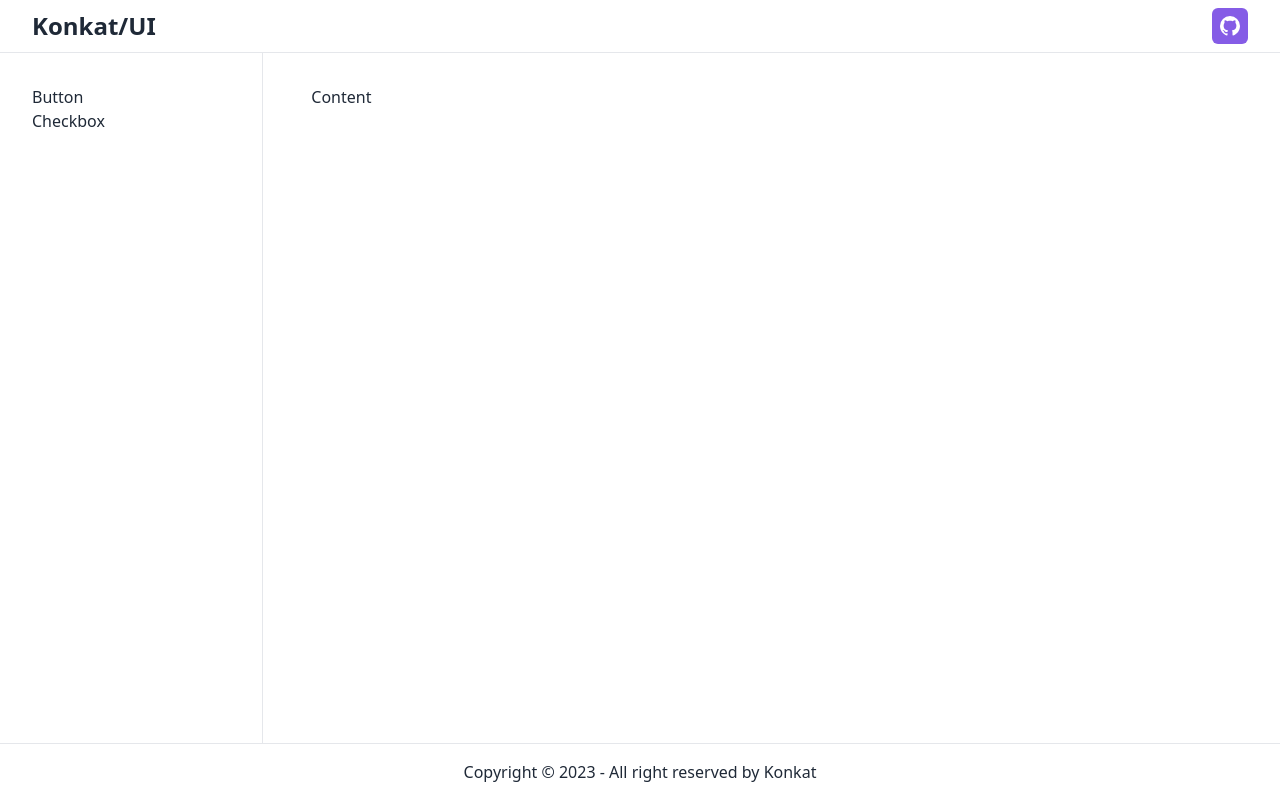
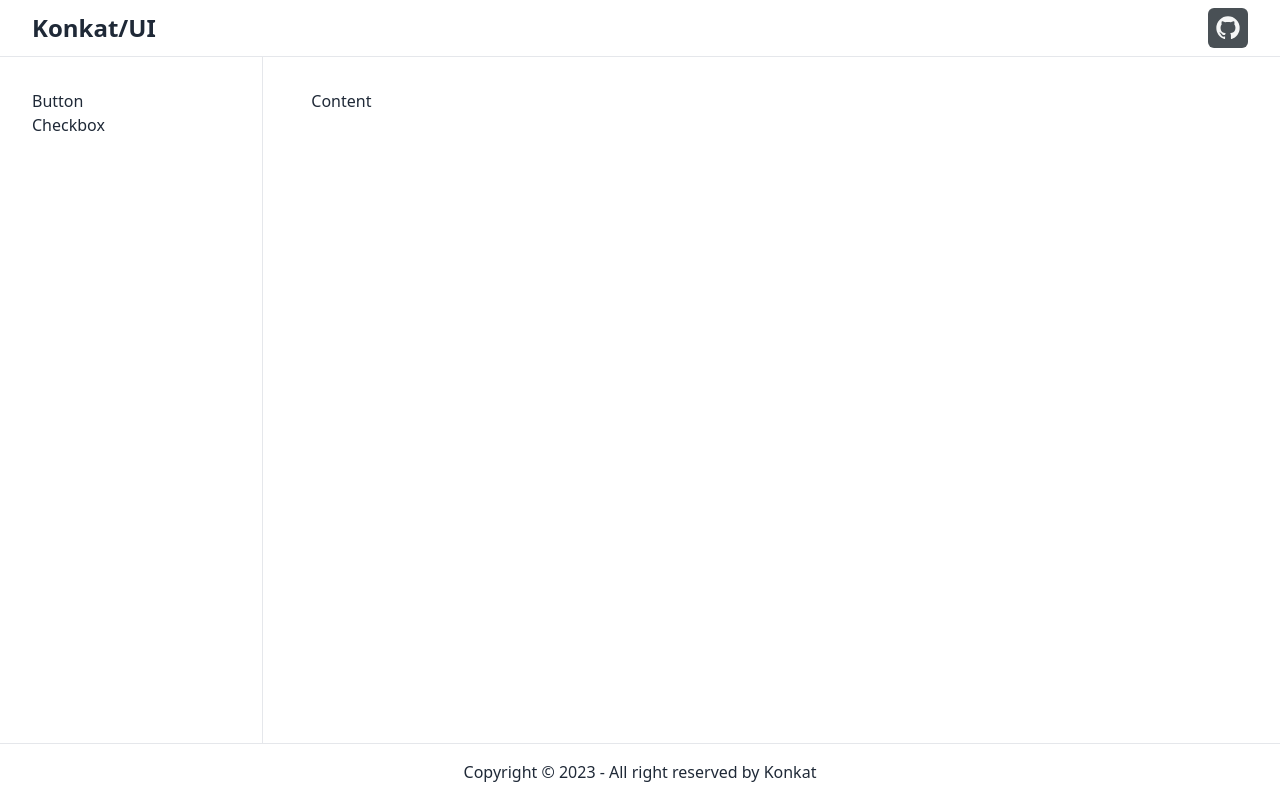
Before and after one commit to KonkatHub/konkat-ui, a SvelteKit app: page / in a window 1280 px wide. Built offline with nearby package versions, Linux system fonts and the light colour scheme.

Commit message:
[6] feat: add base color

```diff
--- a/src/app.postcss
+++ b/src/app.postcss
@@ -4,6 +4,18 @@
 
 @layer base {
   :root {
+    --konkat-base-50: 245 246 246;
+    --konkat-base-100: 228 231 233;
+    --konkat-base-200: 205 211 212;
+    --konkat-base-300: 169 179 183;
+    --konkat-base-400: 127 140 145;
+    --konkat-base-500: 100 113 118;
+    --konkat-base-600: 85 96 101;
+    --konkat-base-700: 73 80 85;
+    --konkat-base-800: 65 70 73;
+    --konkat-base-900: 57 61 64;
+    --konkat-base-950: 45 49 52;
+
     --color-primary-50: hsl(252, 83%, 98%);
     --color-primary-100: hsl(251, 74%, 95%);
     --color-primary-200: hsl(249, 76%, 92%);
--- a/src/components/Navbar.svelte
+++ b/src/components/Navbar.svelte
@@ -5,12 +5,12 @@
 <header class="flex items-center justify-between px-4 py-2 sm:px-8">
   <div>
     <a href="/" class="text-2xl font-bold">
-      <h3>Konkat/UI</h3>
+      <h3 class="text-mathis-base">Konkat/UI</h3>
     </a>
   </div>
-  <div>
-    <Button href="https://github.com/KonkatHub/konkat-ui" target="_blank" size="sm" shape="square">
-      <svg xmlns="http://www.w3.org/2000/svg" width="24" height="24" viewBox="0 0 24 24">
+  <div class="flex items-center gap-2">
+    <Button href="https://github.com/KonkatHub/konkat-ui" target="_blank" shape="square">
+      <svg xmlns="http://www.w3.org/2000/svg" width="28" height="28" viewBox="0 0 24 24">
         <path
           fill="currentColor"
           d="M12 2A10 10 0 0 0 2 12c0 4.42 2.87 8.17 6.84 9.5c.5.08.66-.23.66-.5v-1.69c-2.77.6-3.36-1.34-3.36-1.34c-.46-1.16-1.11-1.47-1.11-1.47c-.91-.62.07-.6.07-.6c1 .07 1.53 1.03 1.53 1.03c.87 1.52 2.34 1.07 2.91.83c.09-.65.35-1.09.63-1.34c-2.22-.25-4.55-1.11-4.55-4.92c0-1.11.38-2 1.03-2.71c-.1-.25-.45-1.29.1-2.64c0 0 .84-.27 2.75 1.02c.79-.22 1.65-.33 2.5-.33c.85 0 1.71.11 2.5.33c1.91-1.29 2.75-1.02 2.75-1.02c.55 1.35.2 2.39.1 2.64c.65.71 1.03 1.6 1.03 2.71c0 3.82-2.34 4.66-4.57 4.91c.36.31.69.92.69 1.85V21c0 .27.16.59.67.5C19.14 20.16 22 16.42 22 12A10 10 0 0 0 12 2Z"
--- a/src/lib/components/button/Button.svelte
+++ b/src/lib/components/button/Button.svelte
@@ -5,10 +5,10 @@
 
   let className: string | undefined | null = undefined;
   export { className as class };
-  export let theme: VariantProps<typeof buttonVariants>['theme'] = 'default';
-  export let variant: VariantProps<typeof buttonVariants>['variant'] = 'default';
-  export let shape: VariantProps<typeof buttonVariants>['shape'] = 'default';
-  export let size: VariantProps<typeof buttonVariants>['size'] = 'default';
+  export let theme: VariantProps<typeof buttonVariants>['theme'] = undefined;
+  export let variant: VariantProps<typeof buttonVariants>['variant'] = undefined;
+  export let shape: VariantProps<typeof buttonVariants>['shape'] = undefined;
+  export let size: VariantProps<typeof buttonVariants>['size'] = undefined;
 
   export let type: ButtonProps['type'] = 'button';
   export let href: ButtonProps['href'] = undefined;
--- a/src/lib/components/button/index.ts
+++ b/src/lib/components/button/index.ts
@@ -24,8 +24,15 @@ export const buttonVariants = cva(
   {
     variants: {
       theme: {
-        default: [
-          'bg-primary text-white ',
+        base: [
+          'bg-base-700 text-base-50',
+          'hover:bg-base-900',
+          'active:bg-base-950',
+          'focus-visible:outline-base-700',
+          'disabled:bg-base-200 disabled:text-base-800',
+        ],
+        primary: [
+          'bg-primary text-white',
           'hover:bg-primary-600',
           'active:bg-primary-700',
           'focus-visible:outline-primary',
@@ -54,11 +61,15 @@ export const buttonVariants = cva(
         ],
       },
       variant: {
-        default: '',
-        outline: 'border border-solid',
+        outline: [
+          'border border-solid bg-opacity-0',
+          'hover:bg-opacity-10',
+          'active:bg-opacity-20',
+          'disabled:bg-transparent',
+        ],
+        link: '',
       },
       shape: {
-        default: '',
         pill: 'rounded-full',
         square: 'aspect-square',
         circle: 'rounded-full aspect-square',
@@ -66,16 +77,21 @@ export const buttonVariants = cva(
       size: {
         xs: 'h-8 px-2 text-sm',
         sm: 'h-9 px-3',
-        default: 'h-10 px-4',
+        md: 'h-10 px-4',
         lg: 'h-12 px-8 text-lg',
       },
     },
     compoundVariants: [
       {
-        theme: 'default',
+        theme: 'base',
+        variant: 'outline',
+        class: ['text-base-700 border-neutral-700'],
+      },
+      {
+        theme: 'primary',
         variant: 'outline',
         class: [
-          'text-primary-700 border-primary-700 bg-white',
+          'text-primary-700 border-primary-700 bg-transparent',
           'hover:bg-primary-50',
           'active:bg-primary-100',
           'focus-visible:outline-primary-700',
@@ -86,7 +102,7 @@ export const buttonVariants = cva(
         theme: 'secondary',
         variant: 'outline',
         class: [
-          'text-secondary-700 border-secondary-700 bg-white',
+          'text-secondary-700 border-secondary-700 bg-transparent',
           'hover:bg-secondary-50',
           'active:bg-secondary-100',
           'focus-visible:outline-secondary-700',
@@ -97,7 +113,7 @@ export const buttonVariants = cva(
         theme: 'accent',
         variant: 'outline',
         class: [
-          'text-accent-700 border-accent-700 bg-white',
+          'text-accent-700 border-accent-700 bg-transparent',
           'hover:bg-accent-50',
           'active:bg-accent-100',
           'focus-visible:outline-accent-700',
@@ -108,7 +124,7 @@ export const buttonVariants = cva(
         theme: 'destructive',
         variant: 'outline',
         class: [
-          'text-destructive-700 border-destructive-700 bg-white',
+          'text-destructive-700 border-destructive-700 bg-transparent',
           'hover:bg-destructive-50',
           'active:bg-destructive-100',
           'focus-visible:outline-destructive-700',
@@ -116,16 +132,14 @@ export const buttonVariants = cva(
         ],
       },
       {
-        size: ['xs', 'sm', 'default', 'lg'],
+        size: ['xs', 'sm', 'md', 'lg'],
         shape: ['square', 'circle'],
         class: 'px-0',
       },
     ],
     defaultVariants: {
-      theme: 'default',
-      variant: 'default',
-      shape: 'default',
-      size: 'default',
+      theme: 'base',
+      size: 'md',
     },
   }
 );
--- a/tailwind.config.js
+++ b/tailwind.config.js
@@ -1,9 +1,31 @@
+function withOpacity(variableName) {
+  return ({ opacityValue }) => {
+    if (opacityValue !== undefined) {
+      return `rgba(var(${variableName}), ${opacityValue})`;
+    }
+    return `rgb(var(${variableName}))`;
+  };
+}
+
 /** @type {import('tailwindcss').Config} */
 export default {
   content: ['./src/**/*.{html,js,svelte,ts}'],
   theme: {
     extend: {
       colors: {
+        base: {
+          50: 'rgb(var(--konkat-base-50) / <alpha-value>)',
+          100: 'rgb(var(--konkat-base-100) / <alpha-value>)',
+          200: 'rgb(var(--konkat-base-200) / <alpha-value>)',
+          300: 'rgb(var(--konkat-base-300) / <alpha-value>)',
+          400: 'rgb(var(--konkat-base-400) / <alpha-value>)',
+          500: 'rgb(var(--konkat-base-500) / <alpha-value>)',
+          600: 'rgb(var(--konkat-base-600) / <alpha-value>)',
+          700: 'rgb(var(--konkat-base-700) / <alpha-value>)',
+          800: 'rgb(var(--konkat-base-800) / <alpha-value>)',
+          900: 'rgb(var(--konkat-base-900) / <alpha-value>)',
+          950: 'rgb(var(--konkat-base-950) / <alpha-value>)',
+        },
         primary: {
           50: 'var(--color-primary-50)',
           100: 'var(--color-primary-100)',
```
